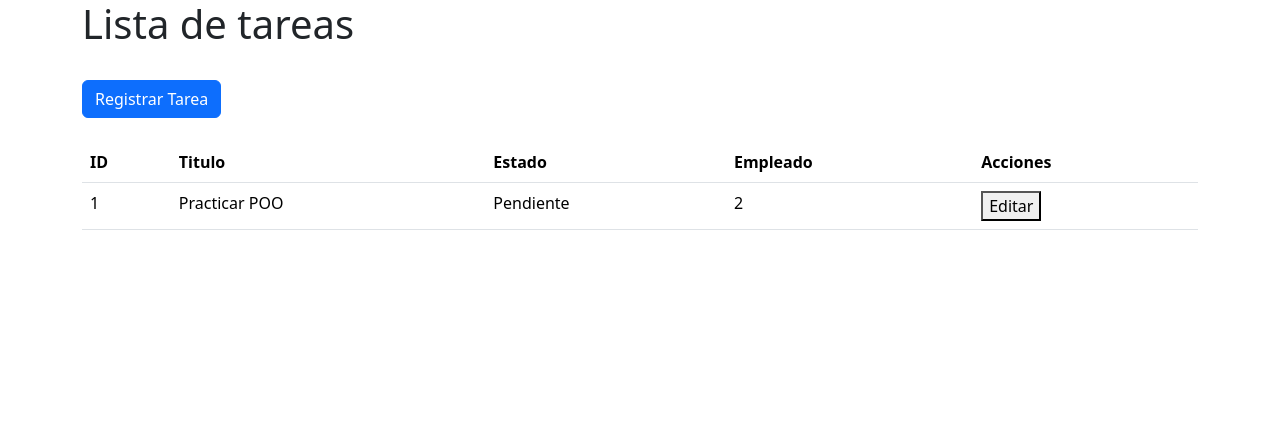
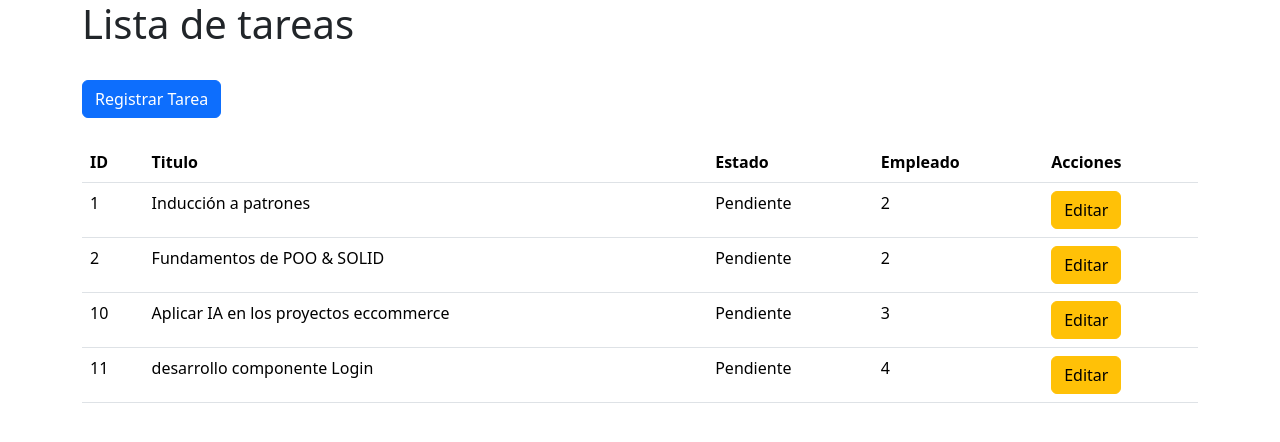
Before and after one commit to KeniaKodigo/BOOTCAMP_FSJ26_BACKEND, a PHP site: page /gestion_tareas_poo_solid/views/tasks.php in a window 1280 px wide. Shown: the top 442 px of the page. Run offline with PHP 8.4, Linux system fonts and the light colour scheme.

Commit message:
registro y editar tareas, vistas, controller y model

```diff
--- a/gestion_tareas_poo_solid/controller/EmployeeController.php
+++ b/gestion_tareas_poo_solid/controller/EmployeeController.php
@@ -1,4 +1,6 @@
 <?php
+
+require_once "../models/EmployeeModel.php";
 
 class EmployeeController{
     protected $id_employee;
@@ -33,4 +35,8 @@ class EmployeeController{
     public function setSalary($salary){
         $this->salary = $salary;
     }
+
+    public static function getEmployees(){
+        return EmployeeModel::all(); //[]
+    }
 }
--- a/gestion_tareas_poo_solid/controller/ManagerController.php
+++ b/gestion_tareas_poo_solid/controller/ManagerController.php
@@ -19,7 +19,7 @@ class ManagerController extends EmployeeController implements ITask{
         try{
             $task->save();
             //redireccionar vistas
-            //header('Location: views/');
+            header('Location: ./tasks.php');
             exit();
         }catch(Error $error){
             return "Error al guardar la tarea: " . $error;
@@ -28,6 +28,15 @@ class ManagerController extends EmployeeController implements ITask{
 
     public static function edit($id_task, $title, $description)
     {
-        //code..
+        try{
+            TaskModel::update($id_task, $title, $description);
+            //header('Location: ./tasks.php');
+            //script
+            echo '<script>
+                window.location.href = "./tasks.php";
+            </script>';
+        }catch(Error $error){
+            return "Error al editar la tarea: " . $error;
+        }
     }
 }
--- a/gestion_tareas_poo_solid/data/tasks.json
+++ b/gestion_tareas_poo_solid/data/tasks.json
@@ -1,10 +1,34 @@
 [
     {
         "id_task": 1,
-        "title": "Practicar POO",
+        "title": "Inducci\u00f3n a patrones",
         "description": "aprender poo y solid",
         "date": "2025-02-26",
         "status": "Pendiente",
         "id_employee": 2
+    },
+    {
+        "id_task": 2,
+        "title": "Fundamentos de POO & SOLID",
+        "description": "aplicar los fundamentos de poo y principios solid en el proyecto eccomerce",
+        "date": "2025-02-26",
+        "status": "Pendiente",
+        "id_employee": 2
+    },
+    {
+        "id_task": "10",
+        "title": "Aplicar IA en los proyectos eccommerce",
+        "description": "utilizar github copilot....",
+        "date": "2025-03-11",
+        "status": "Pendiente",
+        "id_employee": "3"
+    },
+    {
+        "id_task": "11",
+        "title": "desarrollo componente Login",
+        "description": "crear el inicio de sesion y registro",
+        "date": "2025-03-11",
+        "status": "Pendiente",
+        "id_employee": "4"
     }
 ]
--- /dev/null
+++ b/gestion_tareas_poo_solid/models/EmployeeModel.php
@@ -0,0 +1,12 @@
+<?php
+
+
+class EmployeeModel{
+    private static $file_path = '../data/employee.json';
+
+    //metodos reacionados a la data del empleado
+    public static function all(){
+        $json = file_get_contents(self::$file_path); //json
+        return json_decode($json, true); //arreglo []
+    }
+}
--- a/gestion_tareas_poo_solid/models/TaskModel.php
+++ b/gestion_tareas_poo_solid/models/TaskModel.php
@@ -71,4 +71,31 @@ class TaskModel{
         $json = json_encode($tasks, JSON_PRETTY_PRINT);
         file_put_contents(self::$file_path, $json);
     }
+
+    //id, title, description
+    public static function update($id_task, $title, $description){
+        $tasks = self::all(); //[]
+        $found = false; //true
+
+        //iteramos las tareas para validar si la tarea existe o no existe
+        //... spread operator
+        foreach($tasks as &$task){
+            if($task['id_task'] == $id_task){
+                $task['title'] = $title;
+                $task['description'] = $description;
+                $found = true;
+                //hacemos un break para que ya no se iteren las demas tareas
+                break;
+            }
+        }
+
+        //validando cuando la tarea existe
+        if($found){
+            self::loadJSON($tasks);
+            return "Se ha actualizado la tarea";
+        }else{
+            return "No se ha encontrado la tarea";
+        }
+
+    }
 }
--- a/gestion_tareas_poo_solid/views/tasks.php
+++ b/gestion_tareas_poo_solid/views/tasks.php
@@ -9,12 +9,12 @@
 <body>
     <?php
         require_once "../controller/ManagerController.php";
-        $list_tasks = ManagerController::getTasks();
+        $list_tasks = ManagerController::getTasks(); //[]
     ?>
     <main class="container">
         <h1>Lista de tareas</h1>
 
-        <a href="#" class="btn btn-primary my-4">Registrar Tarea</a>
+        <a href="./register_task.php" class="btn btn-primary my-4">Registrar Tarea</a>
 
         <table class="table">
             <thead>
@@ -33,12 +33,54 @@
                         <td><?php echo $item['status']; ?></td>
                         <td><?php echo $item['id_employee']; ?></td>
                         <td>
-                            <button>Editar</button>
+                            <button type="button" class="btn btn-warning" data-bs-toggle="modal" data-bs-target="#ModalEditar<?php echo $item['id_task']; ?>">Editar</button>
                         </td>
                     </tr>
+
+                    <!-- Modal -->
+                    <div class="modal fade" id="ModalEditar<?php echo $item['id_task']; ?>" tabindex="-1" aria-labelledby="exampleModalLabel" aria-hidden="true">
+                    <div class="modal-dialog">
+                        <div class="modal-content">
+                        <div class="modal-header">
+                            <h1 class="modal-title fs-5" id="exampleModalLabel"><?php echo $item['title']; ?></h1>
+                            <button type="button" class="btn-close" data-bs-dismiss="modal" aria-label="Close"></button>
+                        </div>
+                        <form method="POST">
+                            <div class="modal-body">
+                                <!-- input oculto para obtener el id de la tarea -->
+                                <input type="hidden" name="id_task" value="<?php echo $item['id_task']; ?>">
+
+                                <div class="mb-3">
+                                    <label for="title" class="form-label">Titulo</label>
+                                    <input type="text" class="form-control" id="title" name="title" value="<?php echo $item['title']; ?>">
+                                </div>
+                                <div class="mb-3">
+                                    <label for="status" class="form-label">Descripcion</label>
+                                    <input type="text" class="form-control" name="description" value="<?php echo $item['description']; ?>">
+                                </div>
+                            </div>
+                            <div class="modal-footer">
+                                <button type="button" class="btn btn-secondary" data-bs-dismiss="modal">Close</button>
+                                <button type="submit" class="btn btn-dark">Actualizar Tarea</button>
+                            </div>
+                        </form>
+                        </div>
+                    </div>
+                    </div>
                 <?php } ?>
             </tbody>
         </table>
+        <?php
+            //editando la tarea
+            if(isset($_POST['id_task'],$_POST['title'],$_POST['description'])){
+                $id = $_POST['id_task'];
+                $title_task = $_POST['title'];
+                $description_task = $_POST['description'];
+
+                echo ManagerController::edit($id, $title_task, $description_task);
+            }
+
+        ?>
     </main>
 </body>
 <script src="https://cdn.jsdelivr.net/npm/bootstrap@5.3.3/dist/js/bootstrap.bundle.min.js" integrity="sha384-YvpcrYf0tY3lHB60NNkmXc5s9fDVZLESaAA55NDzOxhy9GkcIdslK1eN7N6jIeHz" crossorigin="anonymous"></script>
```
Also changed, not shown: gestion_tareas_poo_solid/views/register_task.php (added, +61 -0 lines), gestion_tareas_poo_solid/views/test.php (+7 -3 lines).
